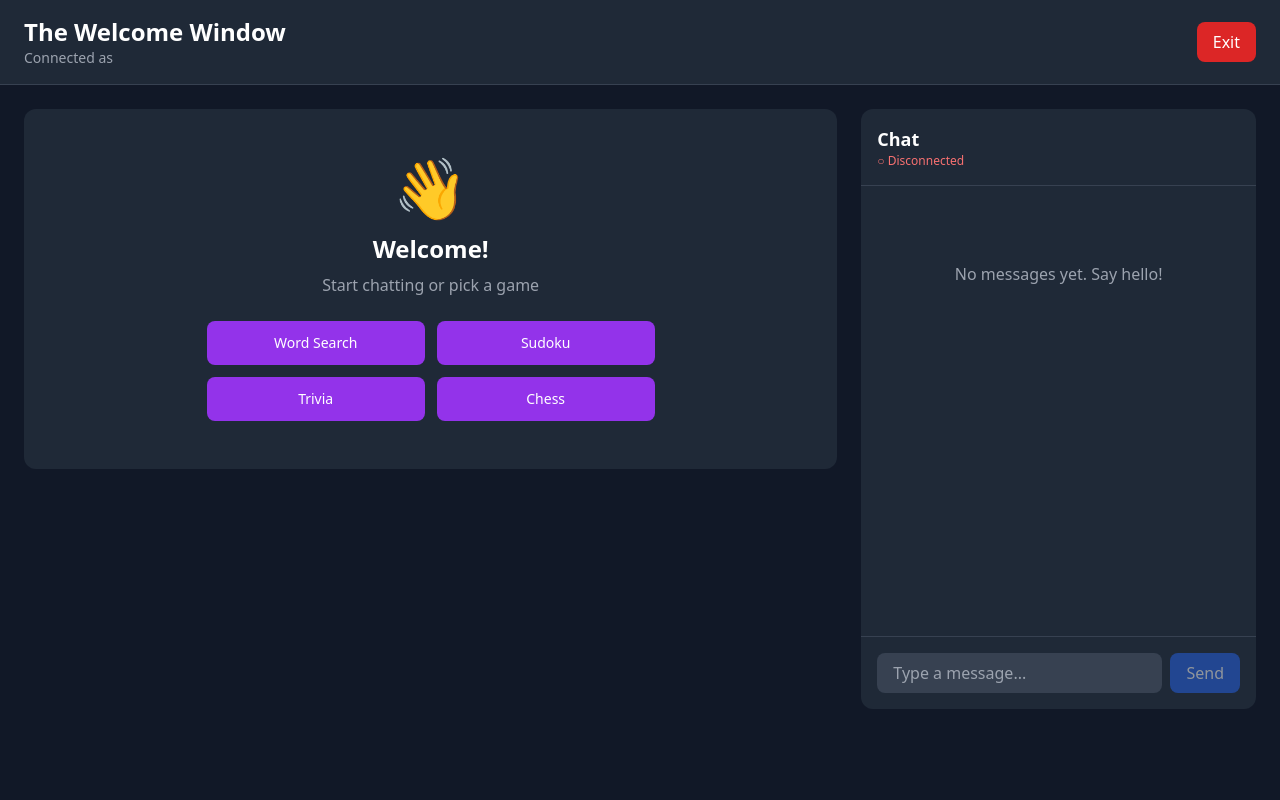
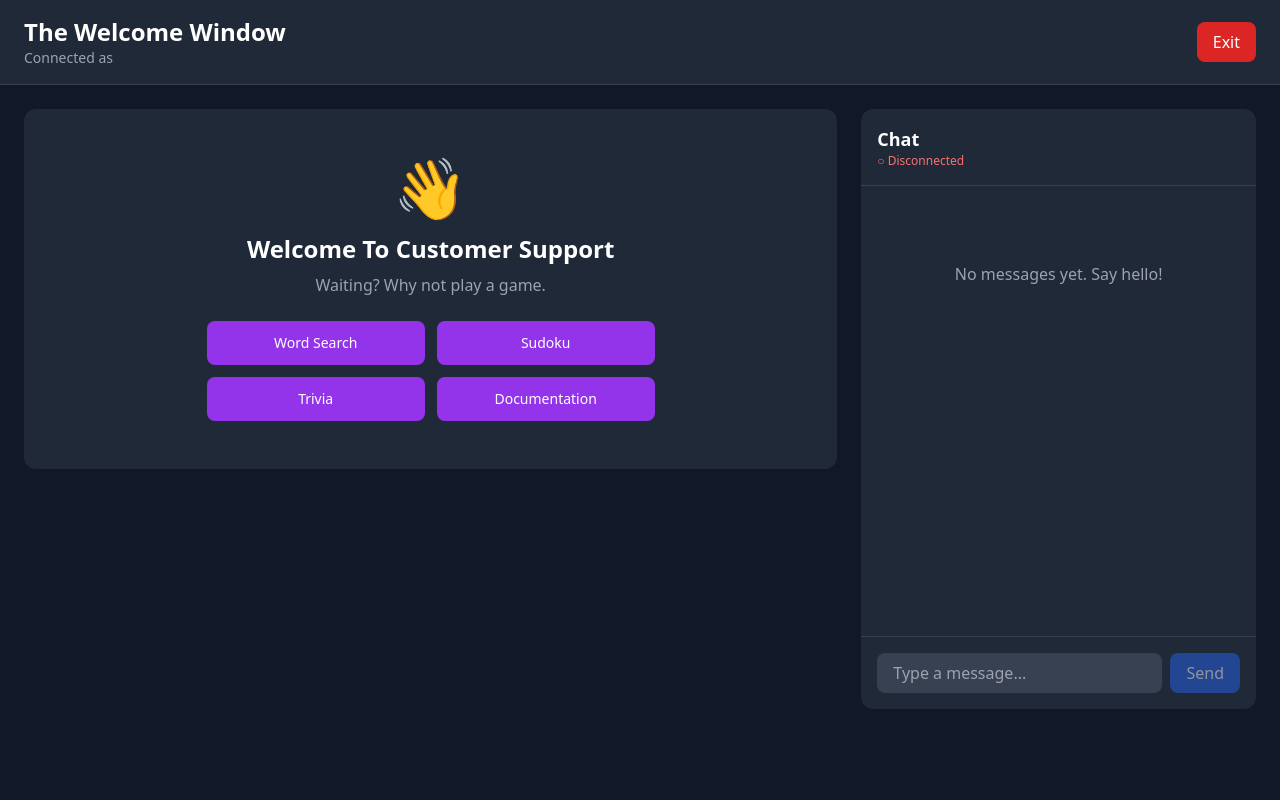
Before and after one commit to todiane/welcome-window, a Flask app: template templates/room_chat.html in a window 1280 px wide. Run offline with Flask 3, Linux system fonts and the light colour scheme; the template is opened without the code that fills it, so the values that code supplies are empty; some libraries are stand-ins or nearby versions.

Commit message:
Update room_chat template

```diff
--- a/static/js/wordsearch.js
+++ b/static/js/wordsearch.js
@@ -88,7 +88,7 @@ class WordSearch {
                 }
                 .ws-cell:hover { background: #4B5563; }
                 .ws-cell.selected { background: #3B82F6; }
-                .ws-cell.found { background: #10B981; color: white; }
+                .ws-cell.found { background: #3B82F6; color: white; }
                 .word-item { padding: 4px 8px; font-size: 14px; border-radius: 4px; }
                 .word-item.found { color: #10B981; text-decoration: line-through; }
             </style>
@@ -187,10 +187,10 @@ class WordSearch {
         this.selectedCells.forEach(({ row, col }) => {
             const cell = document.querySelector(`[data-row="${row}"][data-col="${col}"]`);
             if (cell) {
-                cell.classList.remove('selected');
                 cell.classList.add('found');
             }
         });
+        this.selectedCells = [];
         this.render();
     }
 
--- a/templates/room_chat.html
+++ b/templates/room_chat.html
@@ -21,13 +21,13 @@
         <div class="lg:col-span-2">
             <div x-show="!currentGame" class="bg-gray-800 rounded-xl p-12 text-center">
                 <div class="text-6xl mb-4">👋</div>
-                <h2 class="text-2xl font-bold mb-2">Welcome!</h2>
-                <p class="text-gray-400 mb-6">Start chatting or pick a game</p>
+                <h2 class="text-2xl font-bold mb-2">Welcome To Customer Support</h2>
+                <p class="text-gray-400 mb-6">Waiting? Why not play a game.</p>
                 <div class="grid grid-cols-2 gap-3 max-w-md mx-auto">
                     <button @click="loadGame('wordsearch')" class="px-4 py-3 bg-purple-600 hover:bg-purple-700 rounded-lg text-sm">Word Search</button>
                     <button @click="loadGame('sudoku')" class="px-4 py-3 bg-purple-600 hover:bg-purple-700 rounded-lg text-sm">Sudoku</button>
                     <button @click="loadGame('trivia')" class="px-4 py-3 bg-purple-600 hover:bg-purple-700 rounded-lg text-sm">Trivia</button>
-                    <button @click="loadGame('chess')" class="px-4 py-3 bg-purple-600 hover:bg-purple-700 rounded-lg text-sm">Chess</button>
+                    <a href="https://djangify.com/docs" target="_blank" class="px-4 py-3 bg-purple-600 hover:bg-purple-700 rounded-lg text-sm text-center block">Documentation</a>
                 </div>
             </div>
             <div x-show="currentGame" class="bg-gray-800 rounded-xl p-6">
```
